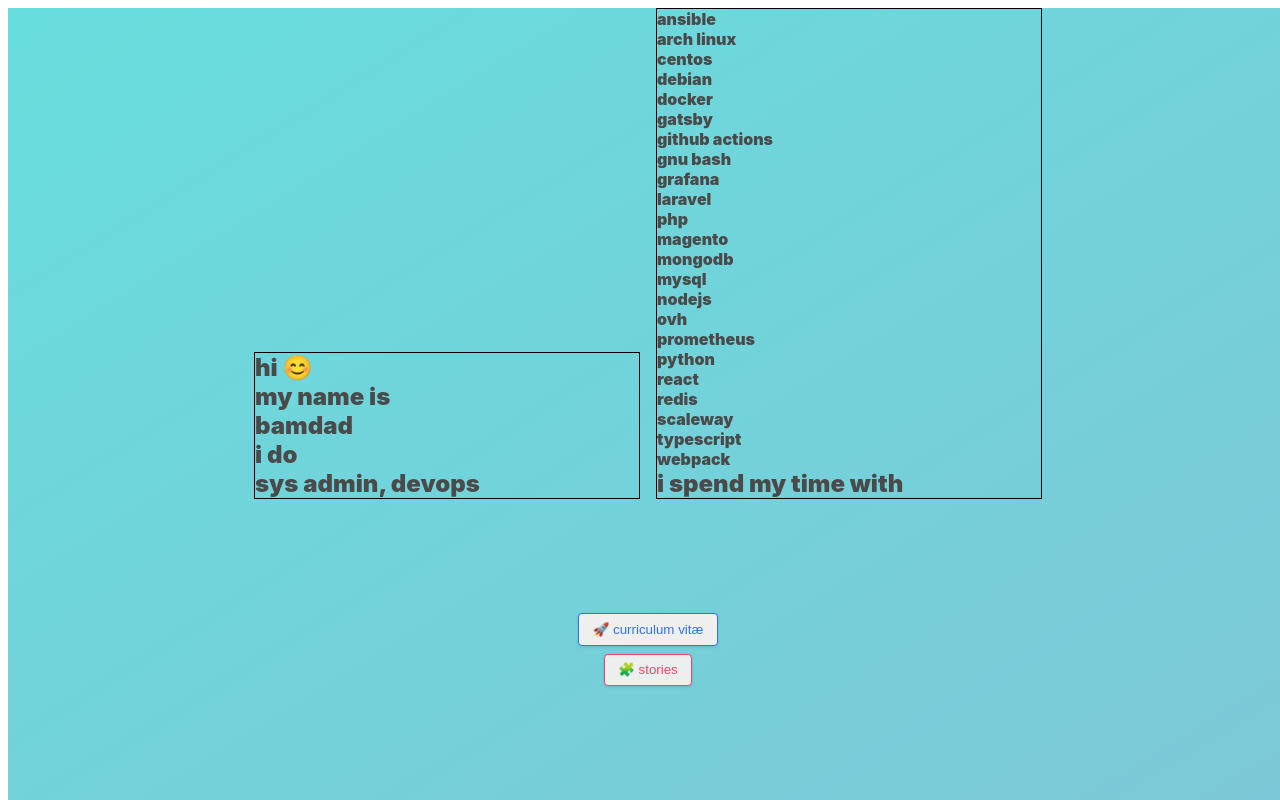
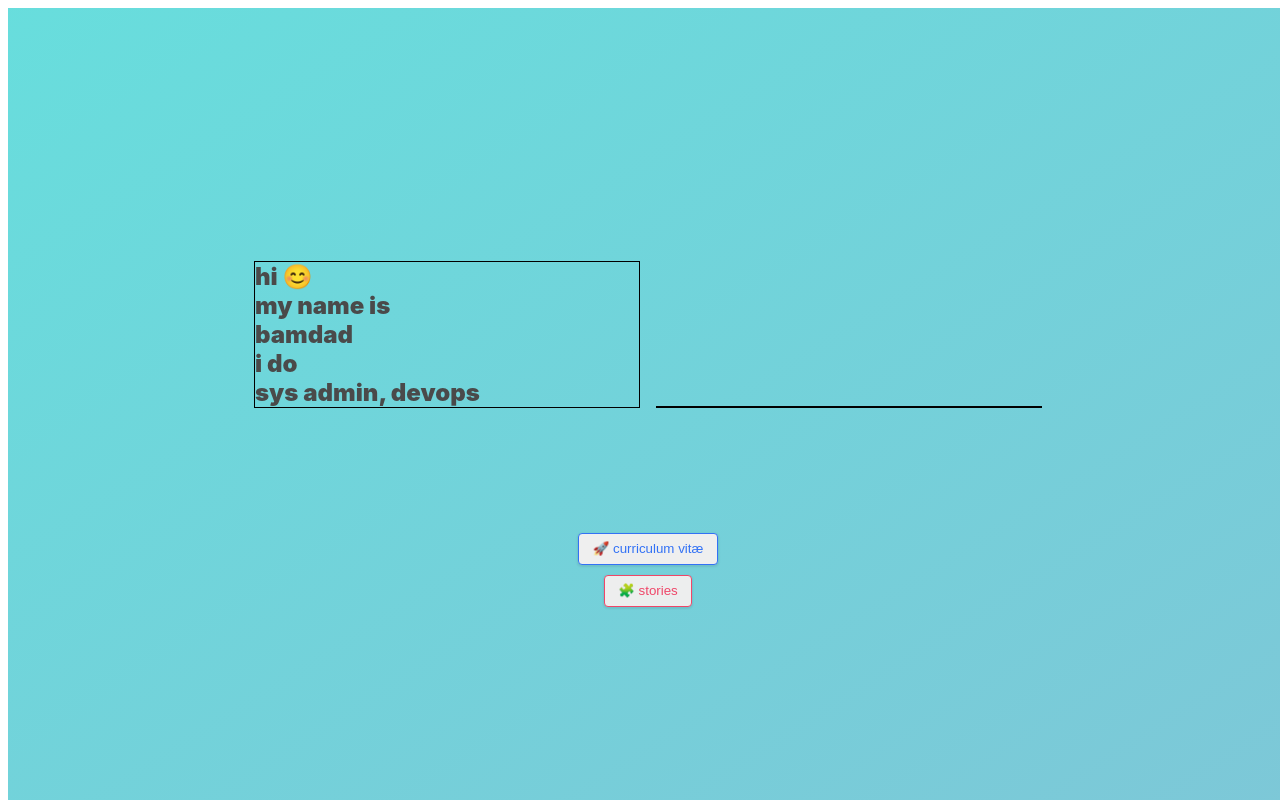
Before and after one commit to bamdadfr/bamdad.fr, a Next.js app: page / in a window 1280 px wide. Built offline with nearby package versions, Linux system fonts and the light colour scheme.

Commit message:
feat(app): some work on fluid sizes

```diff
--- a/src/components/layout-contact/layout-contact.styles.js
+++ b/src/components/layout-contact/layout-contact.styles.js
@@ -6,14 +6,16 @@
     align-items: center;
     flex-direction: column;
 
-    //font-size: 1.333em;
-    font-size: 1em;
+    margin-bottom: 3.5em;
+
+    font-size: 1.2em;
 
     @media (max-width: 768px) {
-        font-size: 0.667em;
+        font-size: 1em;
     }
 
     > div {
+
         > div {
             display: flex;
             justify-content: center;
--- a/src/components/layout-footer/layout-footer.styles.js
+++ b/src/components/layout-footer/layout-footer.styles.js
@@ -5,7 +5,8 @@
     bottom: 0;
     left: 0;
 
-    margin: 0 0 0.333em 0.333em;
+    //margin: 0 0 0.333em 0.333em;
+    margin: 0 0 0.667em 0.667em;
 
     display: flex;
     justify-content: flex-start;
@@ -18,7 +19,8 @@
     }
 
     > div {
-        margin-right: 0.333em;
+        //margin-right: 0.333em;
+        margin-right: 0.5em;
 
         &:last-child {
             margin-right: 0;
--- a/src/components/layout-languages/layout-languages.component.js
+++ b/src/components/layout-languages/layout-languages.component.js
@@ -4,6 +4,8 @@
 import { StyledIcon, StyledText } from './layout-languages.styles'
 
 export default function LayoutLanguagesComponent () {
+
+    return <></>
 
     return (
         <>
--- a/src/components/layout-top/layout-top.styles.js
+++ b/src/components/layout-top/layout-top.styles.js
@@ -6,11 +6,25 @@
     align-items: flex-end;
     grid-gap: 1em;
 
+    @media (max-width: 767px) {
+        flex-direction: column;
+        align-items: center;
+    }
+
     > div {
-        width: 30vw;
         border: 1px solid black;
         overflow: hidden;
 
+        width: 30vw;
+
+        @media (max-width: 767px) {
+            width: calc(100vw - 2em);
+        }
+
         font-size: 1.5em;
+
+        @media (max-width: 767px) {
+            font-size: 1.2em;
+        }
     }
 `
```
